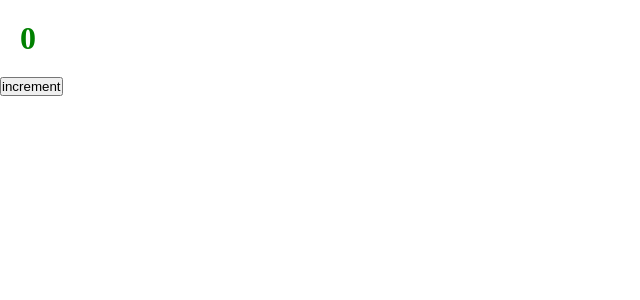
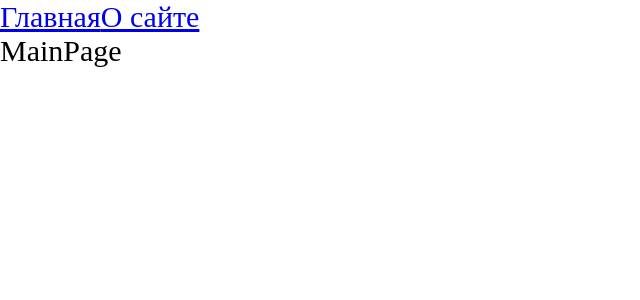
Before and after one commit to volovlikov/blog, a React app: page / in a window 1280 px wide. Shown: the top 300 px of the page, without its empty margins (0-640 px from the left). Built offline with nearby package versions, Linux system fonts and the light colour scheme.

Commit message:
integrate react-router-dom & add pages

```diff
--- a/package.json
+++ b/package.json
@@ -32,6 +32,7 @@
   },
   "dependencies": {
     "react": "^17.0.2",
-    "react-dom": "^17.0.2"
+    "react-dom": "^17.0.2",
+    "react-router-dom": "6.2.1"
   }
 }
--- /dev/null
+++ b/src/App.tsx
@@ -0,0 +1,21 @@
+import {Suspense} from 'react';
+import {Link, Route, Routes} from 'react-router-dom';
+import {AboutPageAsync} from './pages/AboutPage/AboutPage.async';
+import {MainPageAsync} from './pages/MainPage/MainPage.async';
+import './index.scss'
+
+
+export const App = () => {
+    return (
+        <div className='app'>
+            <Link to={'/'}>Главная</Link>
+            <Link to={'/about'}>О сайте</Link>
+            <Suspense fallback={<div>Loading...</div>}>
+                <Routes>
+                    <Route path="/about" element={<AboutPageAsync />}  />
+                    <Route path="/" element={<MainPageAsync />}  />
+                </Routes>
+            </Suspense>
+        </div>
+    )
+}
--- a/src/index.tsx
+++ b/src/index.tsx
@@ -1,8 +1,10 @@
 import {render} from 'react-dom';
-import {Counter} from './components/Counter';
-import './index.scss';
+import {BrowserRouter} from 'react-router-dom';
+import {App} from './App';
 
 render(
-    <Counter />,
+   <BrowserRouter>
+    <App />
+   </BrowserRouter>,
     document.getElementById('root')
 )
--- /dev/null
+++ b/src/pages/AboutPage/AboutPage.async.tsx
@@ -0,0 +1,7 @@
+import {lazy} from "react";
+
+export const AboutPageAsync = lazy(() => new Promise(resolve => {
+    // @ts-ignore
+    // ТАК В РЕАЛЬНЫХ ПРОЕКТАХ НЕ ДЕЛАТЬ!!!!! ДЕЛАЕМ ДЛЯ КУРСА!
+    setTimeout(() => resolve(import('./AboutPage')), 1500)
+}))
--- /dev/null
+++ b/src/pages/AboutPage/AboutPage.tsx
@@ -0,0 +1,11 @@
+import React from 'react';
+
+const AboutPage = () => {
+    return (
+        <div>
+            ABOUT PAGE
+        </div>
+    );
+};
+
+export default AboutPage;
--- /dev/null
+++ b/src/pages/MainPage/MainPage.async.tsx
@@ -0,0 +1,7 @@
+import {lazy} from "react";
+
+export const MainPageAsync = lazy(() => new Promise(resolve => {
+    // @ts-ignore
+    // ТАК В РЕАЛЬНЫХ ПРОЕКТАХ НЕ ДЕЛАТЬ!!!!! ДЕЛАЕМ ДЛЯ КУРСА!
+    setTimeout(() => resolve(import('./MainPage')), 1500)
+}))
--- /dev/null
+++ b/src/pages/MainPage/MainPage.tsx
@@ -0,0 +1,11 @@
+import React from 'react';
+
+const MainPage = () => {
+    return (
+        <div>
+            MainPage
+        </div>
+    );
+};
+
+export default MainPage;
```
Also changed, not shown: 1 other file (tests, documents, lock files or other folders).
